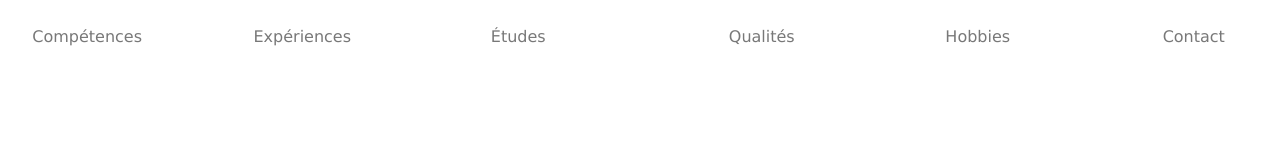
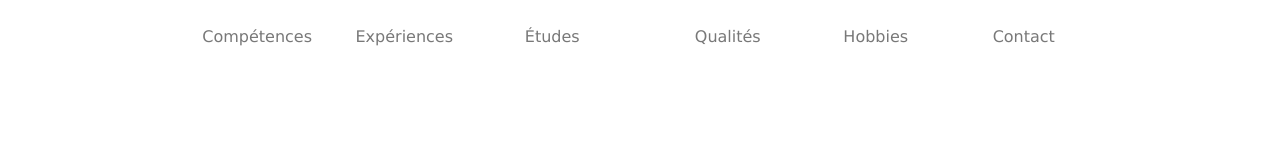
Before and after one commit to matteoroques14/matteoroques14.github.io, a plain HTML site: page index.html in a window 1280 px wide. Shown: the top 160 px of the page. Drawn offline with nearby package versions, Linux system fonts and the light colour scheme.

Commit message:
Update custom.css

```diff
--- a/assets/custom.css
+++ b/assets/custom.css
@@ -242,7 +242,7 @@
     align-items: center;
     width: 100%;
     text-align: center;
-    gap: 6.25rem;
+    gap: 2rem;
     height: 2rem;
   }
 
```
